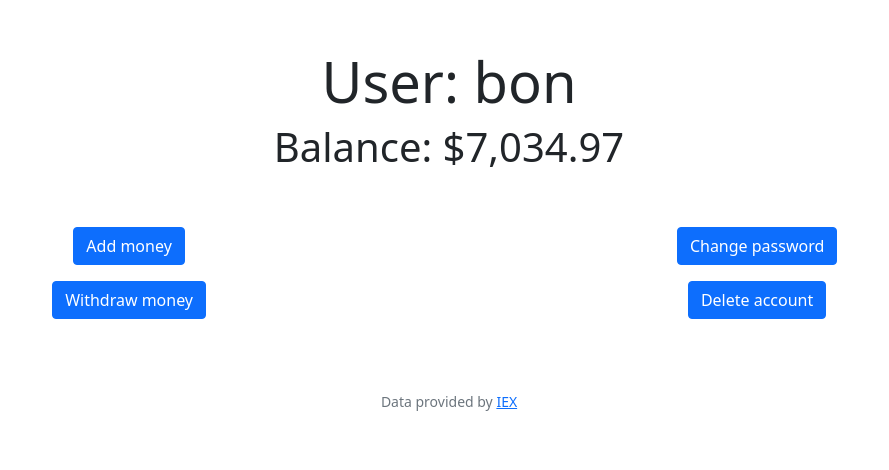
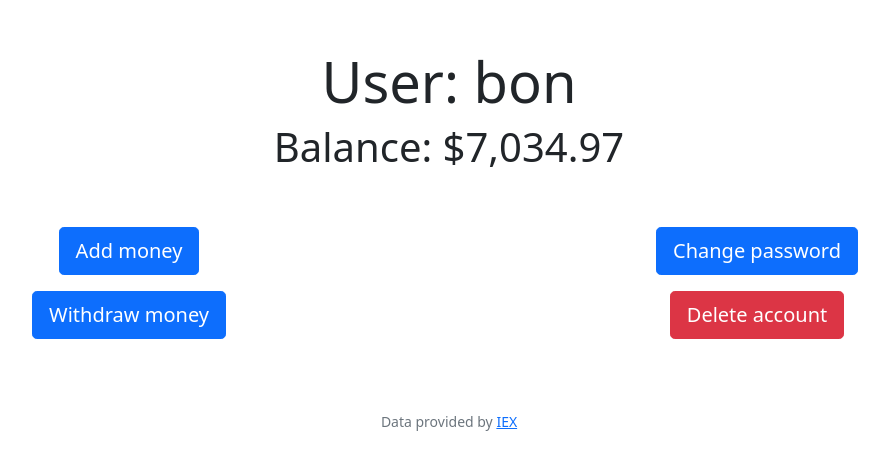
Before and after one commit to mson1509/cs50mson, a Flask app: page /profile in a window 1280 px wide. Shown: the part 76-546 px from the top of the page, without its empty margins (191-1080 px from the left). Run offline with Flask 3, Linux system fonts and the light colour scheme; a user stored in the database is signed in; data comes from the database, SQL or seed files in the repository; lists and menus that the app fills with data are empty; some libraries are stand-ins or nearby versions.

Commit message:
Sun, Oct 1, 2023, 3:22 PM +07:00

```diff
--- a/finance/templates/profile.html
+++ b/finance/templates/profile.html
@@ -14,24 +14,24 @@
             <tr>
                 <th>
                     <a href="/add">
-                        <button class="btn btn-primary" type=""button>Add money</button>
+                        <button class="btn btn-primary btn-lg">Add money</button>
                     </a>
                 </th>
                 <th>
                     <a href="/change">
-                        <button class="btn btn-primary" type=""button>Change password</button>
+                        <button class="btn btn-primary btn-lg">Change password</button>
                     </a>
                 </th>
             </tr>
             <tr>
                 <th>
                     <a href="/withdraw">
-                        <button class="btn btn-primary" type=""button>Withdraw money</button>
+                        <button class="btn btn-primary btn-lg">Withdraw money</button>
                     </a>
                 </th>
                 <th>
                     <a href="/quote">
-                        <button class="btn btn-primary" type=""button>Delete account</button>
+                        <button class="btn btn-danger btn-lg">Delete account</button>
                     </a>
                 </th>
             </tr>
--- a/finance/templates/quoted.html
+++ b/finance/templates/quoted.html
@@ -22,6 +22,6 @@
         </tbody>
     </table>
     <a href="/quote">
-        <button class="btn btn-primary" type=""button>Back</button>
+        <button class="btn btn-primary">Back</button>
     </a>
 {% endblock %}
```
